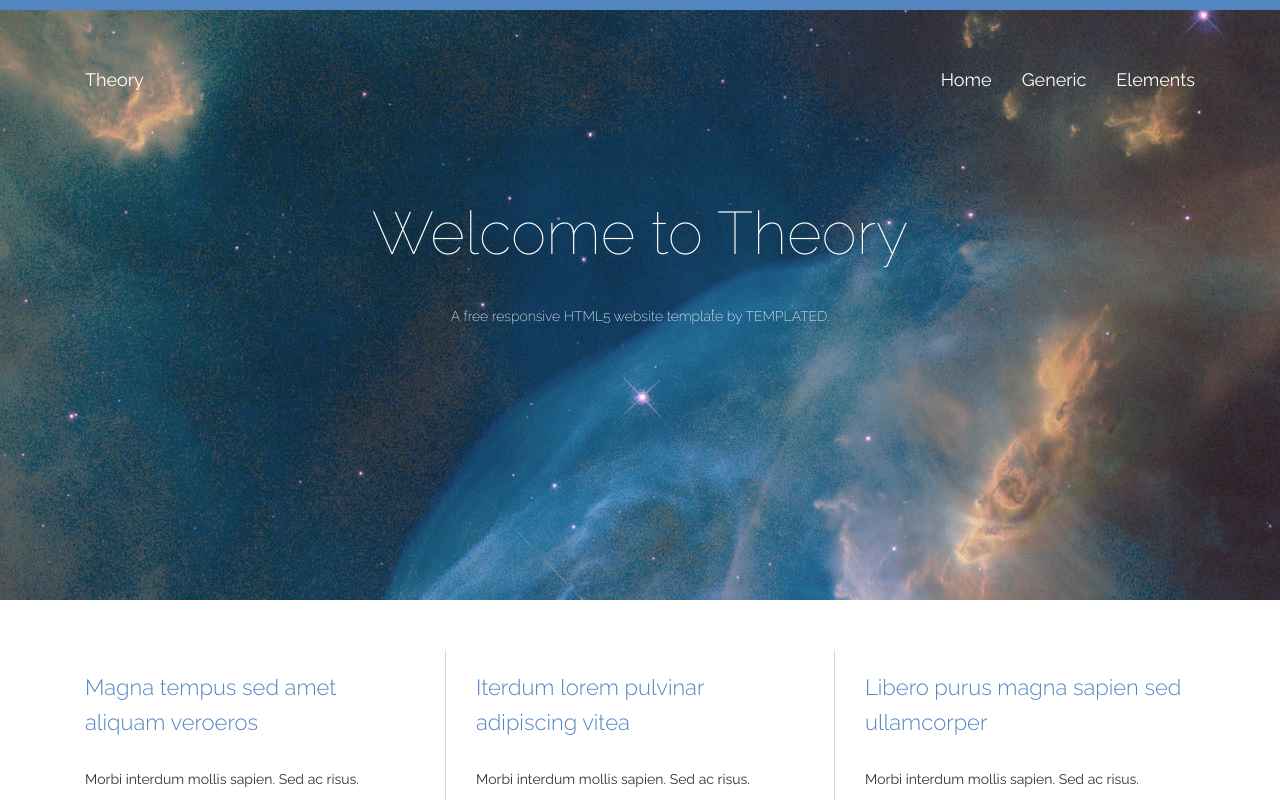
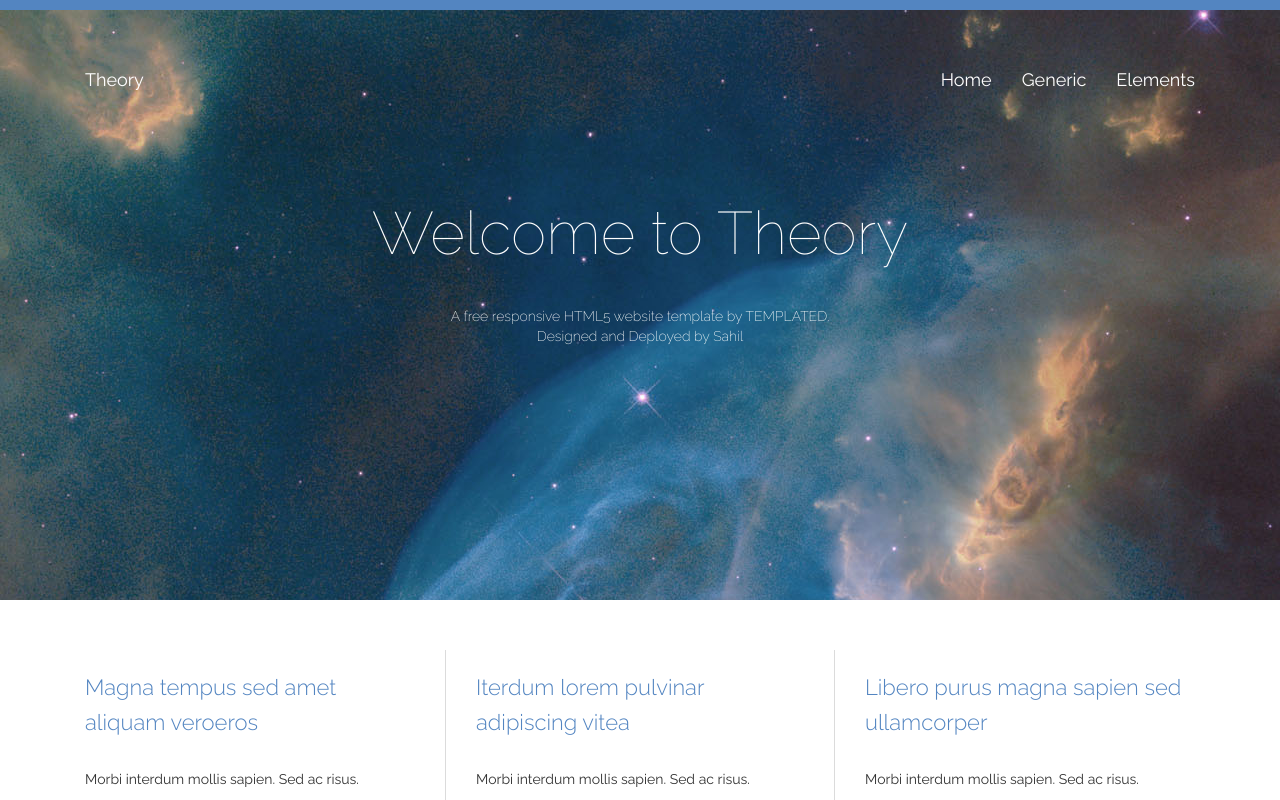
Before and after one commit to sahil-ansari01/Bootstrap_project_Welcome_to_theory, a plain HTML site: page index.html in a window 1280 px wide. Shown: the top 800 px of the page. Drawn offline with nearby package versions, Linux system fonts and the light colour scheme.

Commit message:
Update index.html

```diff
--- a/index.html
+++ b/index.html
@@ -57,7 +57,7 @@
         <!-- Banner -->
         <div class="banner">
           <h1>Welcome to Theory</h1>
-          <p>A free responsive HTML5 website template by TEMPLATED.</p>
+          <p>A free responsive HTML5 website template by TEMPLATED. <br> Designed and Deployed by Sahil</p>
         </div>
 
       </div>
```
